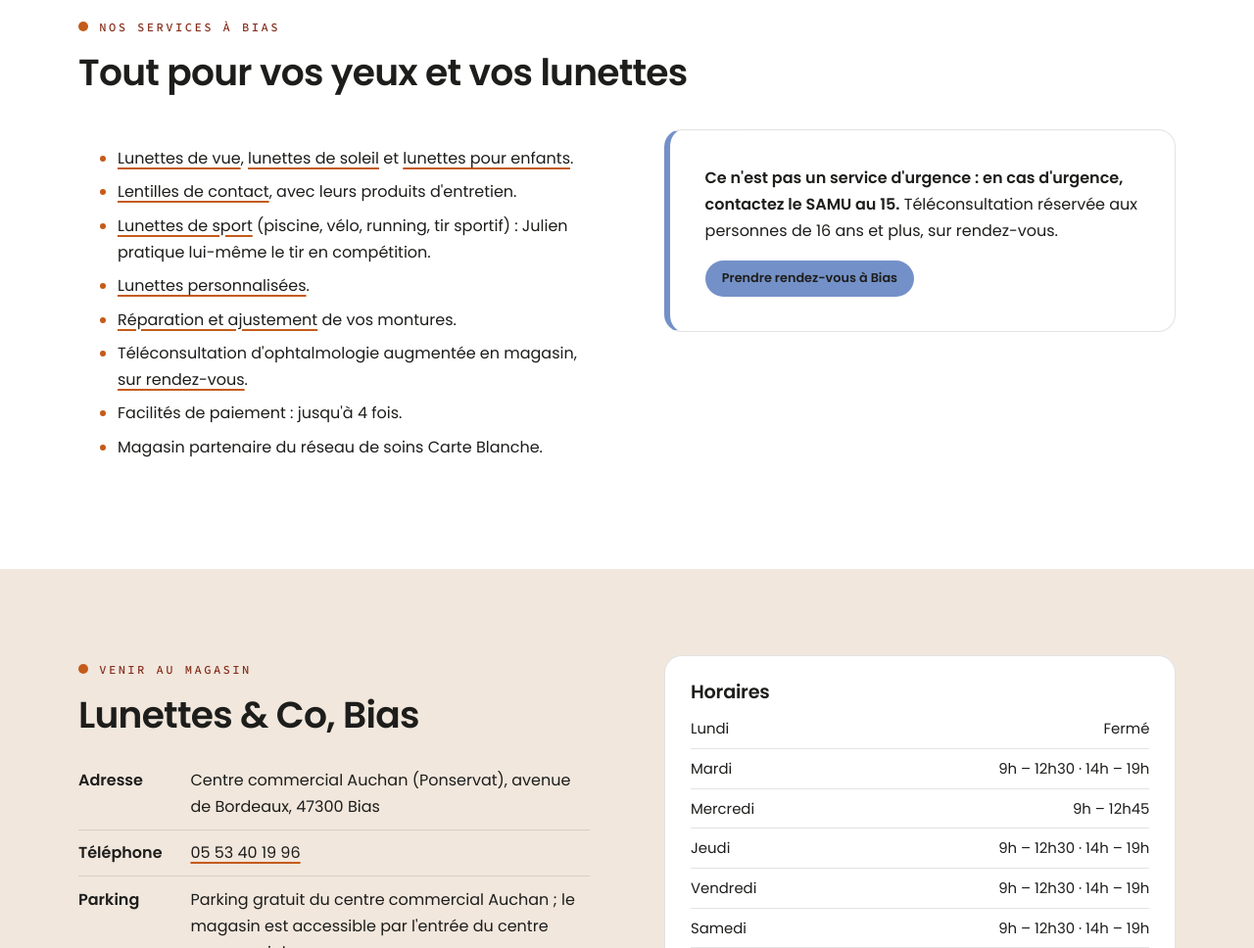
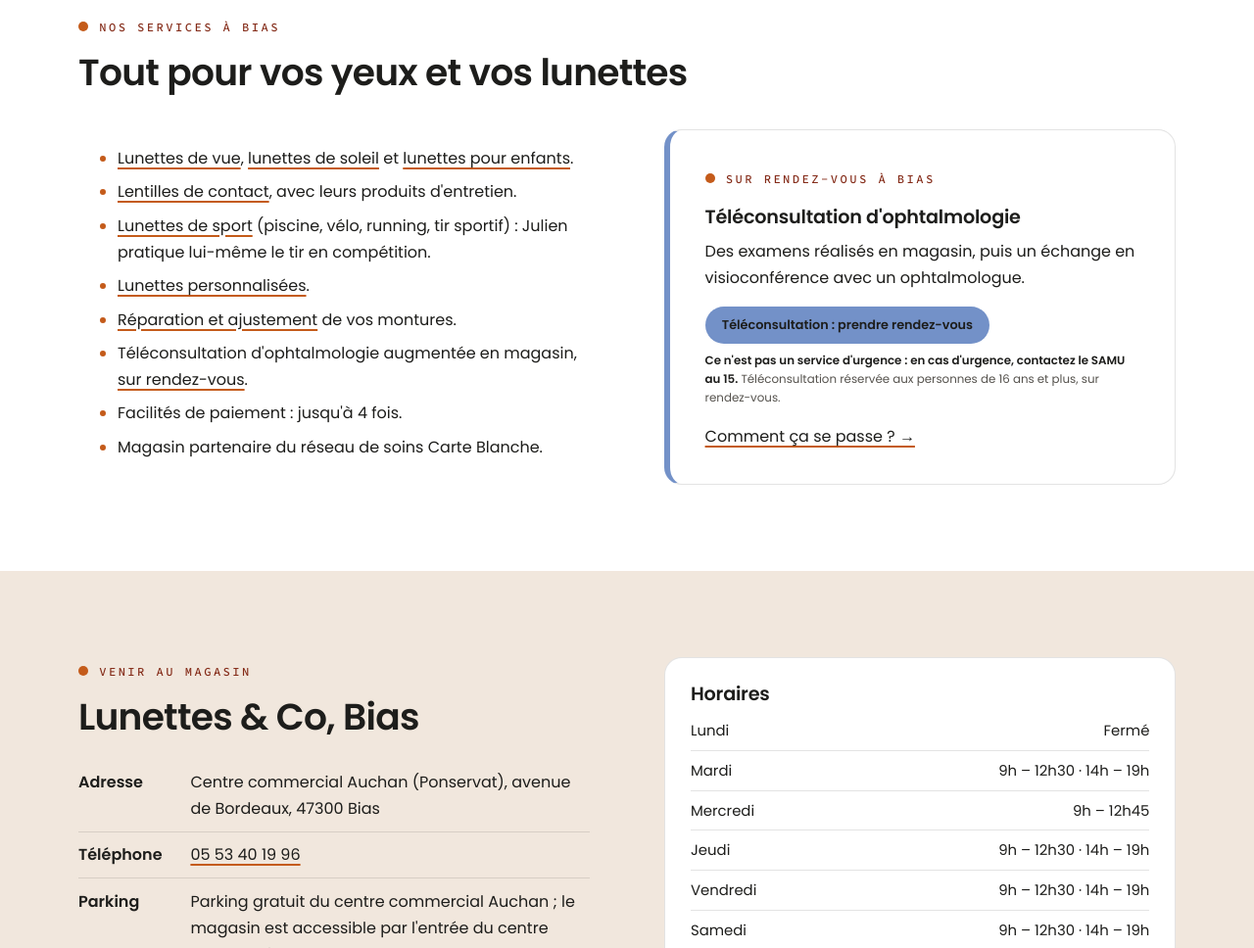
Before and after one commit to karinenoirt-art/lunettes-and-co, a plain HTML site: page opticien-bias/index.html in a window 1280 px wide. Shown: the part 2500-3468 px from the top of the page at 98% size. Drawn offline with Linux system fonts and the light colour scheme.

Commit message:
Pages magasins : encadré Téléconsultation d'ophtalmologie avec titre, bouton puis mention SAMU
Co-Authored-By: Claude Opus 5.5 <noreply@anthropic.com>

```diff
--- a/assets/style.css
+++ b/assets/style.css
@@ -276,6 +276,9 @@ a.card:hover { transform: translateY(-3px); box-shadow: 0 14px 30px rgba(29, 29,
 .callout { background: var(--white); border-radius: var(--radius); padding: clamp(1.4rem, 3vw, 2.2rem); border: 1px solid var(--line); border-left: 6px solid var(--orange); }
 .callout.blue { border-left-color: var(--blue); }
 .callout.coral { border-left-color: var(--rose); }
+.callout-tele h3 { margin: .2rem 0 .6rem; }
+.callout-tele .btn-row-tele { margin-top: 1rem; }
+.callout-tele p:last-child { margin: 1rem 0 0; }
 .badge-slot {
   display: inline-flex; align-items: center; justify-content: center; border: 2px dashed var(--muted);
   border-radius: 10px; padding: .4rem .8rem; font: 400 .75rem var(--font-mono); color: var(--muted); margin-bottom: 1rem;
--- a/opticien-bias/index.html
+++ b/opticien-bias/index.html
@@ -13,7 +13,7 @@
 <meta property="og:type" content="website">
 <meta property="og:locale" content="fr_FR">
 <link rel="icon" href="../assets/favicon.svg" type="image/svg+xml">
-<link rel="stylesheet" href="../assets/style.css?v=1e5aa4d8">
+<link rel="stylesheet" href="../assets/style.css?v=ff7921b6">
 
 </head>
 <body data-ga="G-JGCQHGMNHW">
@@ -142,8 +142,14 @@
         <li>Facilités de paiement : jusqu'à 4 fois.</li>
         <li>Magasin partenaire du réseau de soins Carte Blanche.</li>
       </ul>
-      <div class="callout blue"><p><strong>Ce n'est pas un service d'urgence : en cas d'urgence, contactez le SAMU au 15.</strong> Téléconsultation réservée aux personnes de 16 ans et plus, sur rendez-vous.</p>
-        <a class="btn btn-tele btn-sm" href="https://www.doctolib.fr/magasin-d-optique/bias/lunettes-co-bias-teleconsultation-ophtalmologique/booking/motives?specialityId=13512&telehealth=false&placeId=practice-801197&source=profile" target="_blank" rel="noopener">Prendre rendez-vous à Bias</a></div>
+      <div class="callout blue callout-tele">
+        <span class="kicker">Sur rendez-vous à Bias</span>
+        <h3>Téléconsultation d'ophtalmologie</h3>
+        <p>Des examens réalisés en magasin, puis un échange en visioconférence avec un ophtalmologue.</p>
+        <div class="btn-row btn-row-tele"><a class="btn btn-tele btn-sm" href="https://www.doctolib.fr/magasin-d-optique/bias/lunettes-co-bias-teleconsultation-ophtalmologique/booking/motives?specialityId=13512&telehealth=false&placeId=practice-801197&source=profile" target="_blank" rel="noopener">Téléconsultation : prendre rendez-vous</a></div>
+        <p class="notice notice-tele"><strong>Ce n'est pas un service d'urgence : en cas d'urgence, contactez le SAMU au 15.</strong> Téléconsultation réservée aux personnes de 16 ans et plus, sur rendez-vous.</p>
+        <p><a href="../teleconsultation-ophtalmologie/">Comment ça se passe ? →</a></p>
+      </div>
     </div>
   </div>
 </section>
```
Also changed, not shown: confidentialite/index.html (+1 -1 lines), contact-rendez-vous/index.html (+1 -1 lines), faq/index.html (+1 -1 lines), index.html (+1 -1 lines), lentilles-de-contact/index.html (+1 -1 lines), lunettes-de-soleil/index.html (+1 -1 lines), lunettes-de-sport/index.html (+1 -1 lines), lunettes-de-vue/index.html (+1 -1 lines), lunettes-enfants/index.html (+1 -1 lines), lunettes-personnalisees/index.html (+1 -1 lines), marques/index.html (+1 -1 lines), mentions-legales/index.html (+1 -1 lines), notre-histoire/index.html (+1 -1 lines), opticien-le-passage/index.html (+9 -3 lines), 2 more files, 1 other file.
